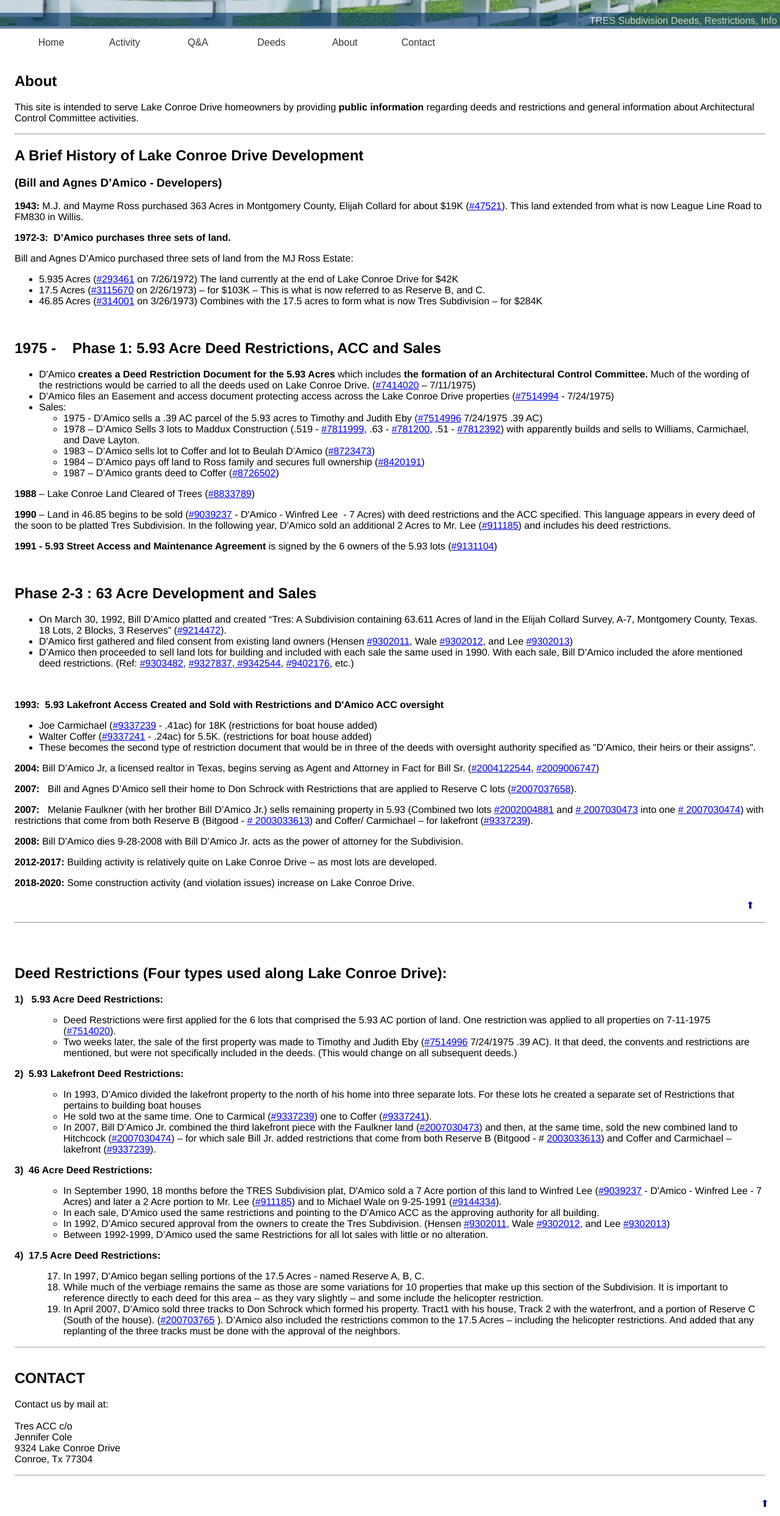
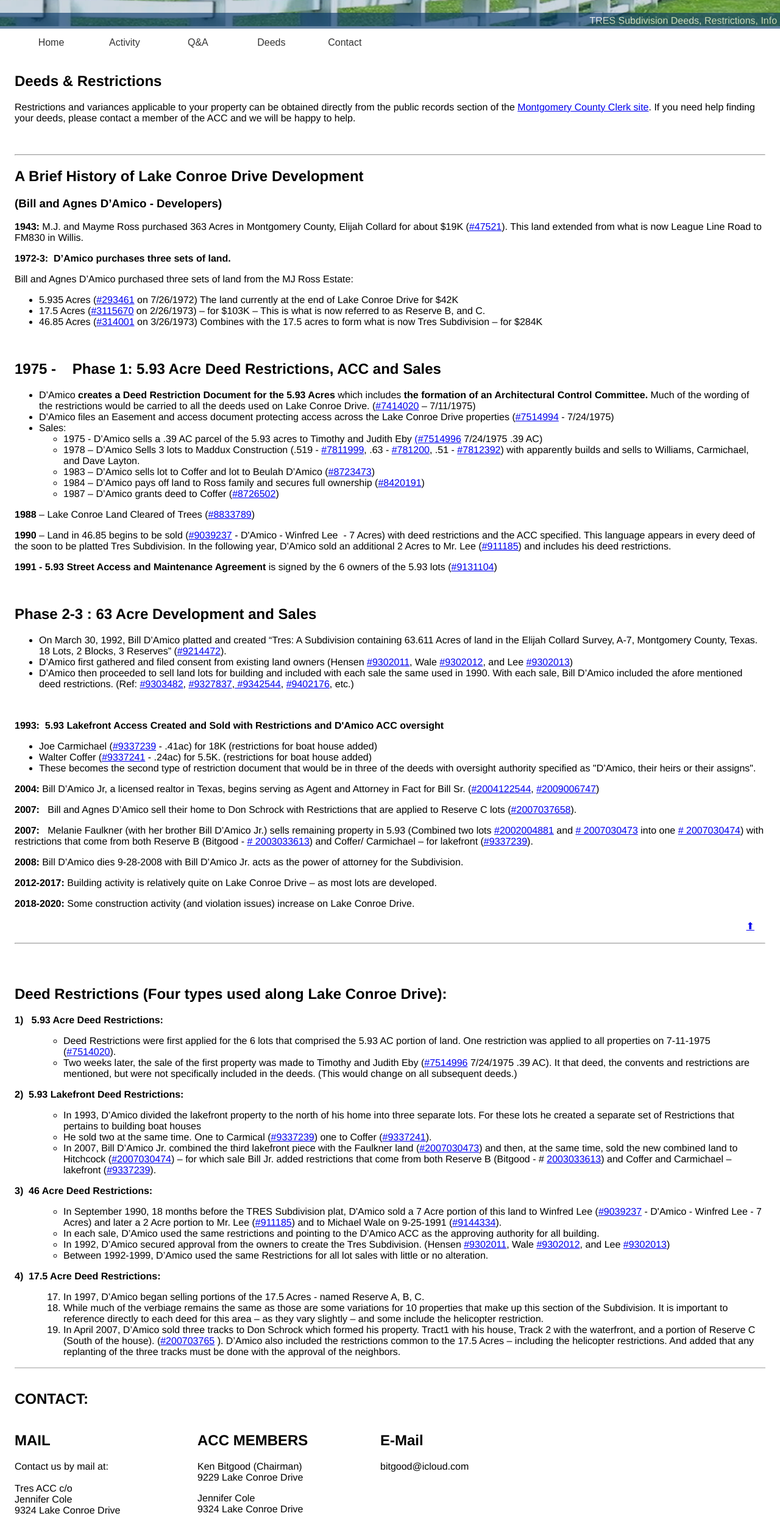
Before and after one commit to tresacc/Tres, a plain HTML site: page about.html in a window 1280 px wide. Shown: the part 155-2641 px from the top of the page at 61% size. Drawn offline with Linux system fonts and the light colour scheme.

Commit message:
Turning off Deeds

```diff
--- a/about.html
+++ b/about.html
@@ -1,7 +1,8 @@
 <!doctype html>
 <html>
 <head>
-
+<meta name="robots" content="noindex">
+<meta name="googlebot" content="noindex">
 <meta charset="UTF-8">
 <title>Tres Subdivision Conroe: About Lake Conroe Drive</title>
 <link rel="stylesheet" type="text/css" href="tres.css">
@@ -21,17 +22,19 @@
 			<li class="home"><a href="index.html">Home</a></li>
 			<li class="activity"><a href="index.html#activity">Activity</a></li>
 			<li class="qa"><a href="index.html#qna">Q&amp;A</a></li>
-		<li class="deeds"><a href="deeds.html">Deeds</a></li>
-		<li class="about"><a href="about.html">About</a></li>
-        <li class="contact"><a href="about.html#contact">Contact</a></li>
+			<li class="deeds"><a href="about.html">Deeds</a></li>
+			<li class="contacting"><a href="about.html#contact">Contact</a></li>
       	</ul>
 	</div>
 
 <div id="content">
 
-  <div id="about" class="section">
-	<h2>About</h2>
-		<p>This site is intended to serve Lake Conroe Drive homeowners by providing <b>public information</b> regarding deeds and restrictions and general information about Architectural Control Committee activities.</p>
+  <div id="deeds"class="section">
+	<h2>Deeds &amp; Restrictions</h2>
+	<p>Restrictions and variances applicable to your property can be obtained directly from the public records section of the <a href="https://www.mctx.org/departments/departments_a_-_c/county_clerk/index.php" target="_blank">Montgomery County Clerk site</a></b>. If you need help finding your deeds, please contact a member of the ACC and we will be happy to help.</p>
+	<p>&nbsp;</p>
+
+
 	  <hr />
     <h2>A Brief History of  Lake Conroe Drive Development</h2>
 <h3>(Bill and Agnes D&rsquo;Amico - Developers)</h3>
@@ -88,7 +91,7 @@
 <p><strong>2012-2017: </strong>Building activity is relatively quite on Lake Conroe Drive – as most lots are developed.</p>
 <p><strong>2018-2020: </strong>Some construction activity (and violation issues) increase on Lake Conroe Drive.</p>
 
-	  <div class="to-top"><a href:"#" alt="back to top">&#11014;</a></div>
+	  <div class="to-top"><a href="#header" alt="back to top">&#11014;</a></div>
 	  <hr />
 
 
@@ -135,8 +138,11 @@
 </div>
 
 
-    <div id="contact"class="section">
-	<h2>CONTACT</h2>
+<div id="contact">
+		<h2>CONTACT:</h2>
+
+  <div id="mail" class="contact">
+			<h2>MAIL</h2>
 			<p>Contact us by mail at:<br /><br />
 				Tres ACC c/o<br />
 				Jennifer Cole<br />
@@ -144,14 +150,38 @@
 				Conroe, Tx 77304</p>
 		</div>
 
+	  <div id="members" class="contact">
+			<h2>ACC MEMBERS</h2>
+				<p>Ken Bitgood (Chairman)<br />
+				9229 Lake Conroe Drive</p>
 
+		<p>Jennifer Cole<br />
+			  9324 Lake Conroe Drive</p>
+
+			  <p>Paul Torretti<br />
+			  9342 Lake Conroe Drive</p>
+	</div>
+
+  <div id="email" class="contact">
+		<h2>E-Mail</h2>
+		<p>bitgood@icloud.com</p>
+  </div>
+
+</div>
+
+	<p>&nbsp;</p>
+	<p>&nbsp;</p>
+  <p>&nbsp;</p>
+	<p>&nbsp;</p>
+	<p>&nbsp;</p>
+	<p>&nbsp;</p>
 </div>
 
 
 
 
 
-<div class="to-top"><a href:"#" alt="back to top">&#11014;</a></div>
+<div class="to-top"><a href="#header" alt="back to top">&#11014;</a></div>
 <div id="footer">&nbsp;</div>
 </body>
 </html>
--- a/tres.css
+++ b/tres.css
@@ -31,6 +31,7 @@
 		#name img {width: 240px;}}
 
 .to-top		{color:darkblue; text-align: right; margin: 18px;}
+a .to-top	{text-decoration: none;}
 .history	{padding:24px 48px}
 	.header-info	{font-size: 16px; color: white;width: 100%; position: absolute; top:176px; background-color: #003366; opacity:.6; text-align: right; padding: 4px}
 
@@ -38,7 +39,9 @@
 	div.section  {border-bottom: 2px #ccc solid; margin-bottom:36px;}
 
 	.doc-date, .doc-link, .doc-issue, .doc-note	{font-size: .8em;}
+
 .smaller 	{font-size: .8em; font-weight: normal;}
+.contact	{width:300px; float:left;}
 
 		.nav ul {
 		  list-style: none;
```
Also changed, not shown: deeds.html (+8 -7 lines), index.html (+11 -11 lines). Lines whose indentation alone changed are shown as unchanged.
